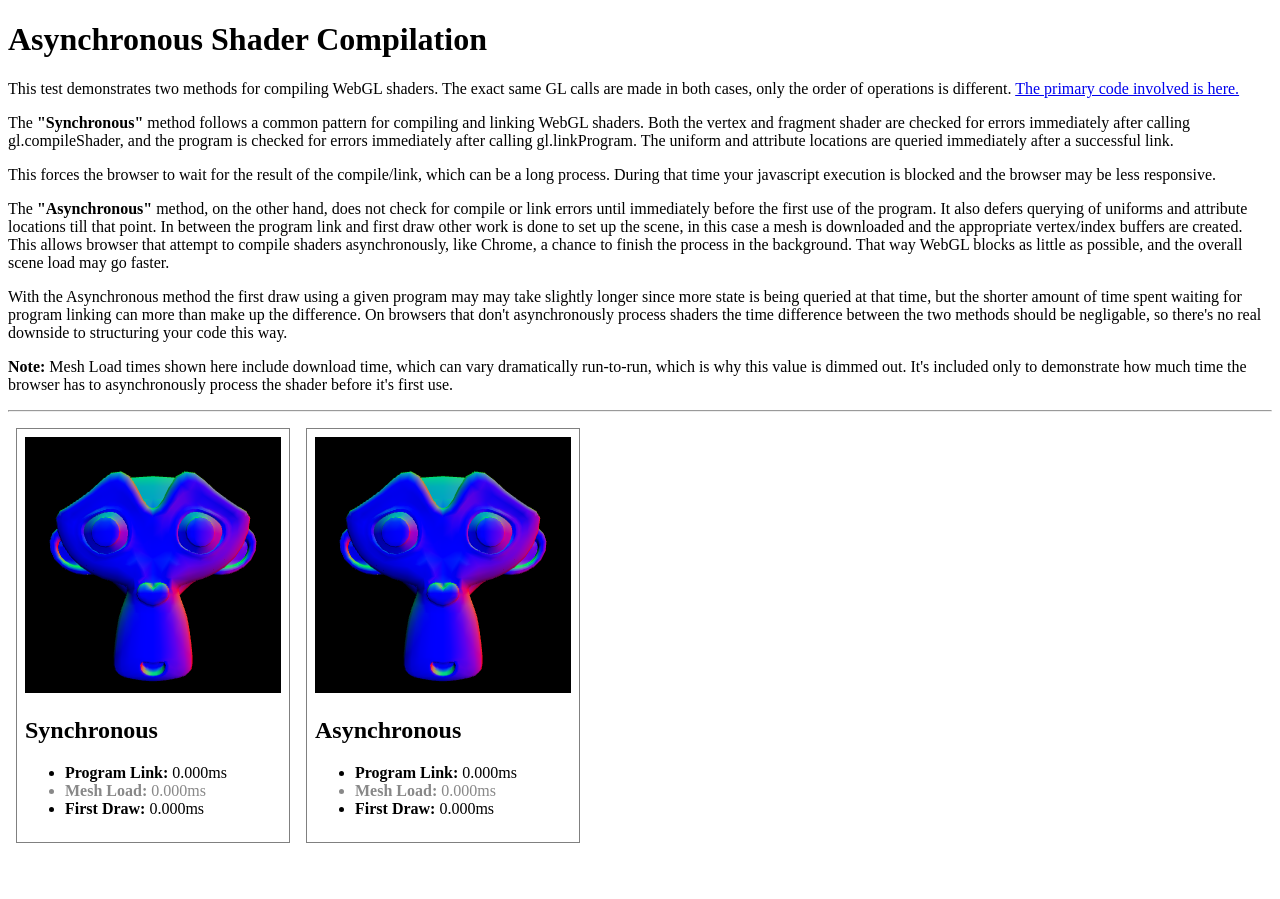
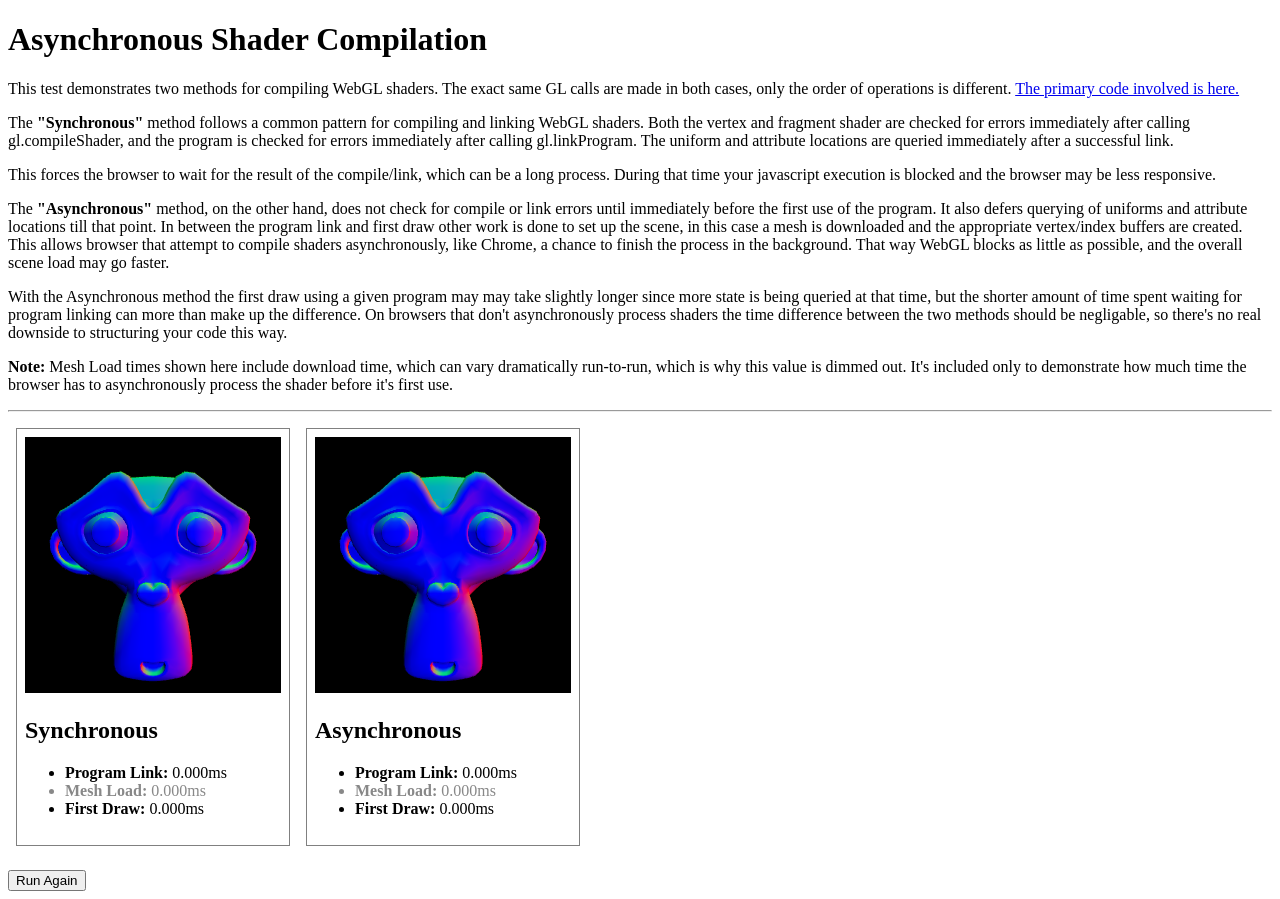
Before and after one commit to toji/shader-perf, a plain HTML site: page index.html in a window 1280 px wide. Before the commit the page ends 851 px from the top, so only its background shows below. Drawn offline with Linux system fonts and the light colour scheme.

Commit message:
Added ability to run test multiple times

```diff
--- a/index.html
+++ b/index.html
@@ -28,6 +28,11 @@ THE SOFTWARE.
 
     <style>
     .result {
+      height: 450px;
+    }
+
+    .test {
+      height: 400px;
       border: 1px solid gray;
       margin: 0.5em;
       padding: 0.5em;
@@ -85,6 +90,8 @@ THE SOFTWARE.
     <div id="results">
       Preparing test...
     </div>
+
+    <button id="run-tests" onclick="runTests();">Run Again</button>
 
     <script id="default-vs" type="x-shader/x-vertex">
       precision highp float;
@@ -182,7 +189,7 @@ THE SOFTWARE.
         gl.drawElements(gl.TRIANGLES, model.indexCount, gl.UNSIGNED_SHORT, 0);
       }
 
-      function runTest(testName, programPrototype, attachToDocument) {
+      function runTest(testName, programPrototype, parentElement) {
         return new Promise(function(resolve, reject) {
           var canvas = document.createElement("canvas");
           canvas.width = 256;
@@ -209,10 +216,10 @@ THE SOFTWARE.
             draw(gl, model, program);
             var drawDuration = performance.now() - drawStartTime;
 
-            if (attachToDocument) {
+            if (parentElement) {
               // Build test results
               var testDiv = document.createElement("div");
-              testDiv.classList.add("result");
+              testDiv.classList.add("test");
 
               testDiv.appendChild(canvas);
 
@@ -237,7 +244,7 @@ THE SOFTWARE.
 
               testDiv.appendChild(resultList);
 
-              document.getElementById("results").appendChild(testDiv);
+              parentElement.appendChild(testDiv);
             }
 
             resolve();
@@ -245,14 +252,21 @@ THE SOFTWARE.
         });
       }
 
+      function runTests() {
+        var resultDiv = document.createElement("div");
+        resultDiv.classList.add("result");
+        document.getElementById("results").appendChild(resultDiv);
+        runTest("Synchronous", SyncProgram, resultDiv).then(function() {
+          runTest("Asynchronous", AsyncProgram, resultDiv);
+        });
+      }
+
       // The first test run isn't recorded. It's just to ensure that the shader
       // and mesh are cached so that none of the following test runs have an
       // unfair advantage.
-      runTest("Prime", AsyncProgram, false).then(function() {
+      runTest("Prime", AsyncProgram).then(function() {
         document.getElementById("results").innerHTML = "";
-        runTest("Synchronous", SyncProgram, true).then(function() {
-          runTest("Asynchronous", AsyncProgram, true);
-        });
+        runTests();
       })
     </script>
   </body>
```
